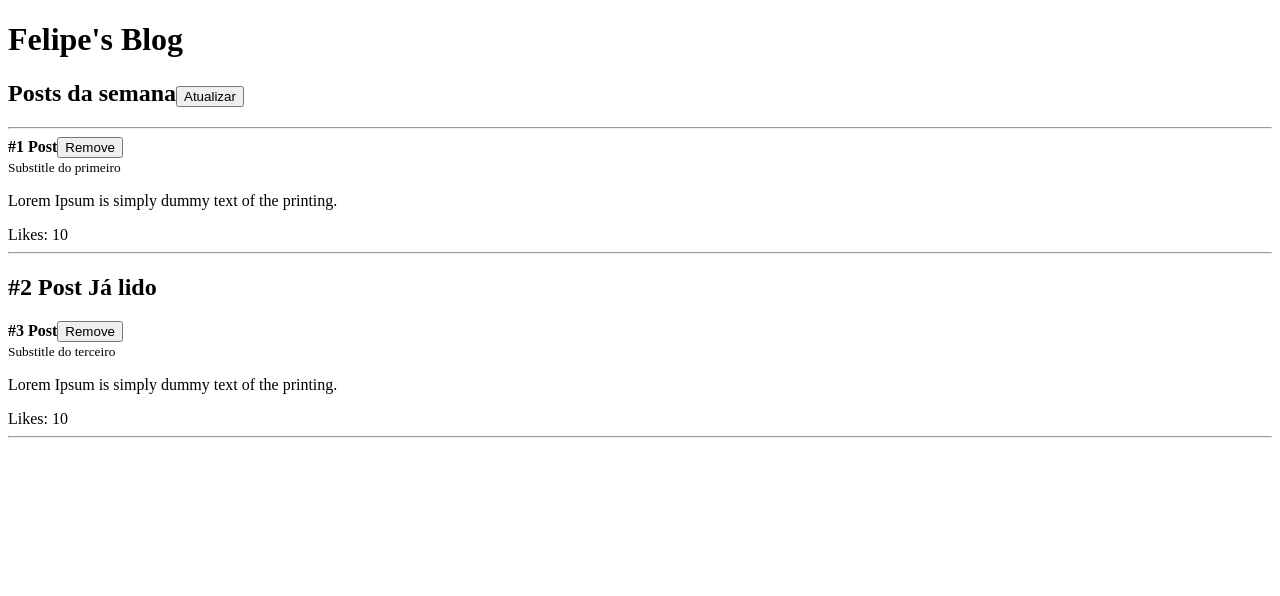
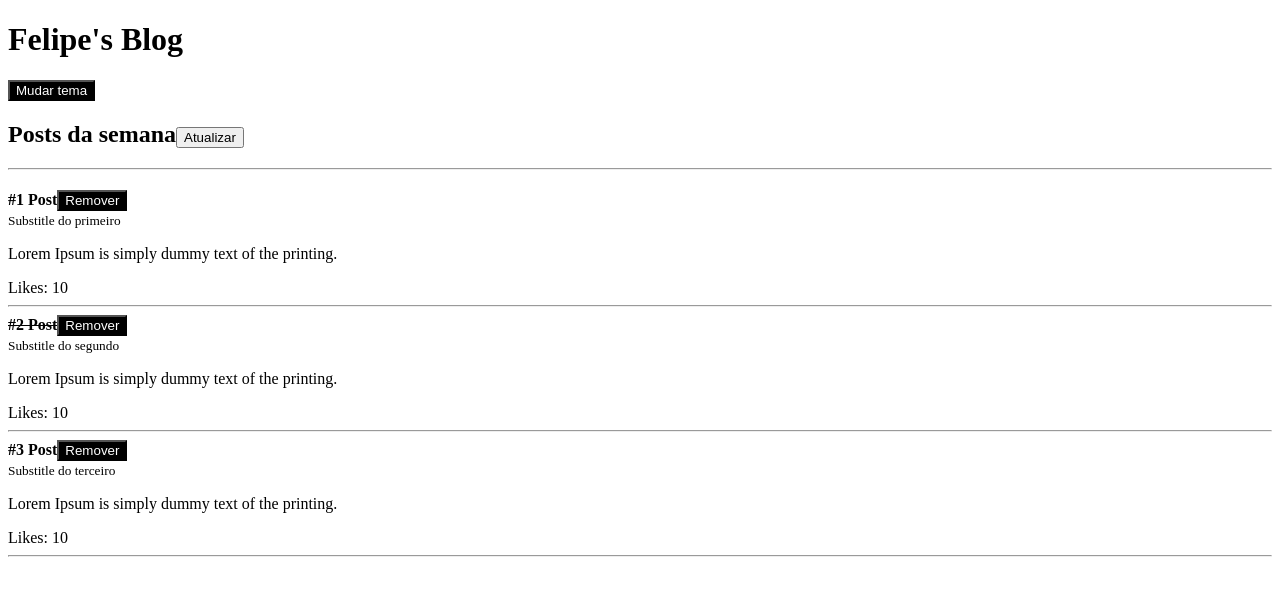
Before and after one commit to felipemarqs/react-fundamentos, a React app: page / in a window 1280 px wide. Shown: the top 596 px of the page. Built offline with nearby package versions, Linux system fonts and the light colour scheme.

Commit message:
feat: :memo: Context API

```diff
--- a/src/App.jsx
+++ b/src/App.jsx
@@ -1,73 +1,75 @@
-import React, { useState } from "react";
+import React, { useState, useContext } from "react";
 import Post from "./Post.jsx";
 import Header from "./Header.jsx";
+import {ThemeProvider,ThemeContext} from "./ThemeContext.jsx";
+
 
 
 
 const App = () => {
 
+
   const [posts, setPosts] = useState([
     {
       id: Math.random(),
-      likes:20,
+      likes: 20,
       title: "#1 Post",
       subtitle: "Substitle do primeiro",
-      paragraph:"Lorem Ipsum is simply dummy text of the printing.",
-      read: false
+      paragraph: "Lorem Ipsum is simply dummy text of the printing.",
+      read: false,
     },
     {
       id: Math.random(),
-      likes:20,
+      likes: 20,
       title: "#2 Post",
       subtitle: "Substitle do segundo",
-      paragraph:"Lorem Ipsum is simply dummy text of the printing.",
-      read: true
+      paragraph: "Lorem Ipsum is simply dummy text of the printing.",
+      read: true,
     },
     {
       id: Math.random(),
-      likes:20,
+      likes: 20,
       title: "#3 Post",
       subtitle: "Substitle do terceiro",
-      paragraph:"Lorem Ipsum is simply dummy text of the printing.",
-      read: false
-    }
-  ])
+      paragraph: "Lorem Ipsum is simply dummy text of the printing.",
+      read: false,
+    },
+  ]);
 
   const handleRemovePost = (postId) => {
-    console.log({postId})
-    setPosts((prevState) => (
-      prevState.filter(post => post.id !== postId)
-      ))
-  }
-
+    console.log({ postId });
+    setPosts((prevState) => prevState.filter((post) => post.id !== postId));
+  };
 
   const handleRefresh = () => {
-
     setPosts((prevState) => [
-      ... prevState,
+      ...prevState,
       {
         id: Math.random(),
-        likes:45,
+        likes: 45,
         title: `#${prevState.length + 1} Post`,
         substitle: "Subtitle #${posts.length + 1}",
-        paragraph:"Lorem Ipsum is simply dummy text of the printing.",
-        read: false
-      }
-     ])
-  }
+        paragraph: "Lorem Ipsum is simply dummy text of the printing.",
+        read: false,
+      },
+    ]);
+  };
 
-
-
+  const { theme } = useContext(ThemeContext);
   return (
-    <div>
+    <ThemeProvider>
       <Header title="Felipe's Blog">
-        <h2>Posts da semana
+        <h2>
+          Posts da semana
           <button onClick={handleRefresh}>Atualizar</button>
         </h2>
       </Header>
-      {posts.map((post)=>(
+      <h2>{theme}</h2>
+      {posts.map((post) => (
         <>
           <Post
+
+            theme={theme}
             key={post.id}
             onRemove={handleRemovePost}
             likes={post.likes}
@@ -79,8 +81,7 @@ const App = () => {
           />
         </>
       ))}
-
-    </div>
+    </ThemeProvider>
   );
 };
 
--- /dev/null
+++ b/src/Button.jsx
@@ -0,0 +1,26 @@
+import React, { useContext } from "react";
+import { ThemeContext } from "./ThemeContext.jsx";
+
+const Button = ({ id, onClick , children}) => {
+
+
+
+    const { theme } = useContext(ThemeContext)
+
+
+  return (
+    <>
+      <button
+        onClick={onClick}
+        style={{
+            backgroundColor: theme === "dark" ? "#000" : "#fff",
+            color:theme === "dark" ? "#fff" : "#000"
+        }}
+        >
+            {children}
+        </button>
+    </>
+  );
+};
+
+export default Button;
--- a/src/Header.jsx
+++ b/src/Header.jsx
@@ -1,9 +1,13 @@
-import React from "react";
+import React, { useContext } from "react";
+import Button from "./Button.jsx";
+import { ThemeContext } from "./ThemeContext.jsx";
 
-const Header = ({title, children}) => {
+const Header = ({ title, children, theme }) => {
+  const { onToggleTheme } = useContext(ThemeContext);
   return (
     <>
       <h1>{title}</h1>
+      <Button onClick={onToggleTheme}>Mudar tema</Button>
       {children}
       <hr />
     </>
--- a/src/Post.jsx
+++ b/src/Post.jsx
@@ -1,18 +1,13 @@
 import React from "react";
 import PropTypes from "prop-types";
+import PostHeader from "./PostHeader.jsx";
 
-const Post = ({ id,title, subtitle, paragraph, likes , onRemove, read, onRead}) => {
-
-  if (read) {
-    return  <h2>{title} Já lido</h2>
-
-  }
-
+const Post = ({ id, title, subtitle, paragraph, likes, onRemove, read ,theme}) => {
+  console.log(theme)
   return (
     <>
       <article>
-        { read ? <s><strong>{title}</strong></s> : <strong>{title}</strong>  }
-        <button onClick={() => onRemove(id)}>Remove</button>
+        <PostHeader id={id} title={title} onRemove={onRemove} read={read} />
         <br />
         <small>{subtitle}</small>
         <br />
@@ -20,13 +15,12 @@ const Post = ({ id,title, subtitle, paragraph, likes , onRemove, read, onRead})
         Likes: {likes / 2}
         <hr />
       </article>
-
     </>
   );
 };
 
 Post.propTypes = {
   likes: PropTypes.number.isRequired,
-}
+};
 
 export default Post;
--- /dev/null
+++ b/src/PostHeader.jsx
@@ -0,0 +1,18 @@
+import React from "react";
+import Button from "./Button.jsx";
+
+const PostHeader = ({ id, title, onRemove, read, theme }) => {
+  return (
+    <>
+      <strong>
+        {read && <s>{title}</s>}
+        {!read && title}
+      </strong>
+      <Button id={id} onClick={() => onRemove(id)} theme={theme}>
+        Remover
+      </Button>
+    </>
+  );
+};
+
+export default PostHeader;
--- /dev/null
+++ b/src/ThemeContext.jsx
@@ -0,0 +1,19 @@
+import React, { useState, createContext, Children } from "react";
+
+export const ThemeContext = createContext('dark');
+
+
+
+export const ThemeProvider = ({children}) => {
+    const [theme, setTheme] = useState("dark");
+
+  const handleToggleTheme = () => {
+    setTheme((prevState) => (prevState === "dark" ? "light" : "dark"));
+  };
+
+    return (
+        <ThemeContext.Provider value={{ theme: theme, onToggleTheme:handleToggleTheme }}>
+            {children}
+        </ThemeContext.Provider>
+    )
+}
```
Also changed, not shown: 1 other file (tests, documents, lock files or other folders). Lines whose indentation alone changed are shown as unchanged.
